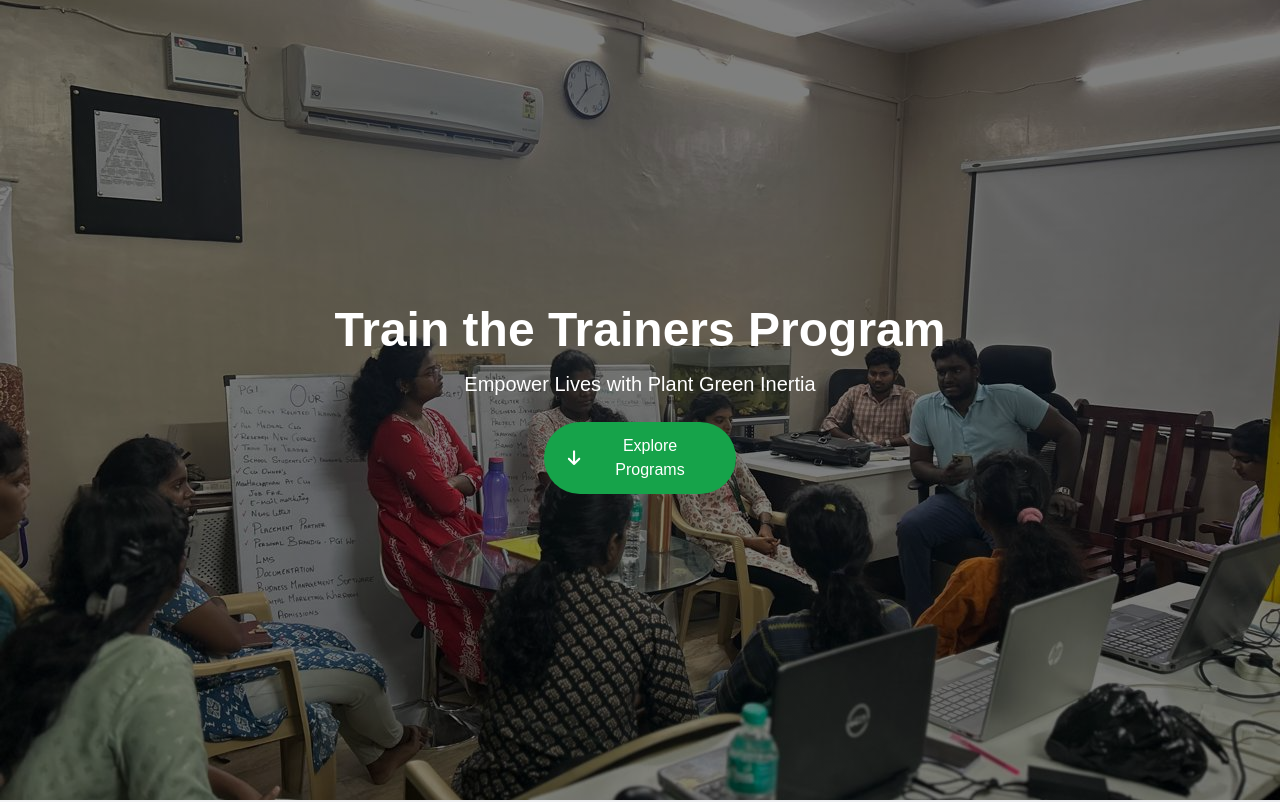
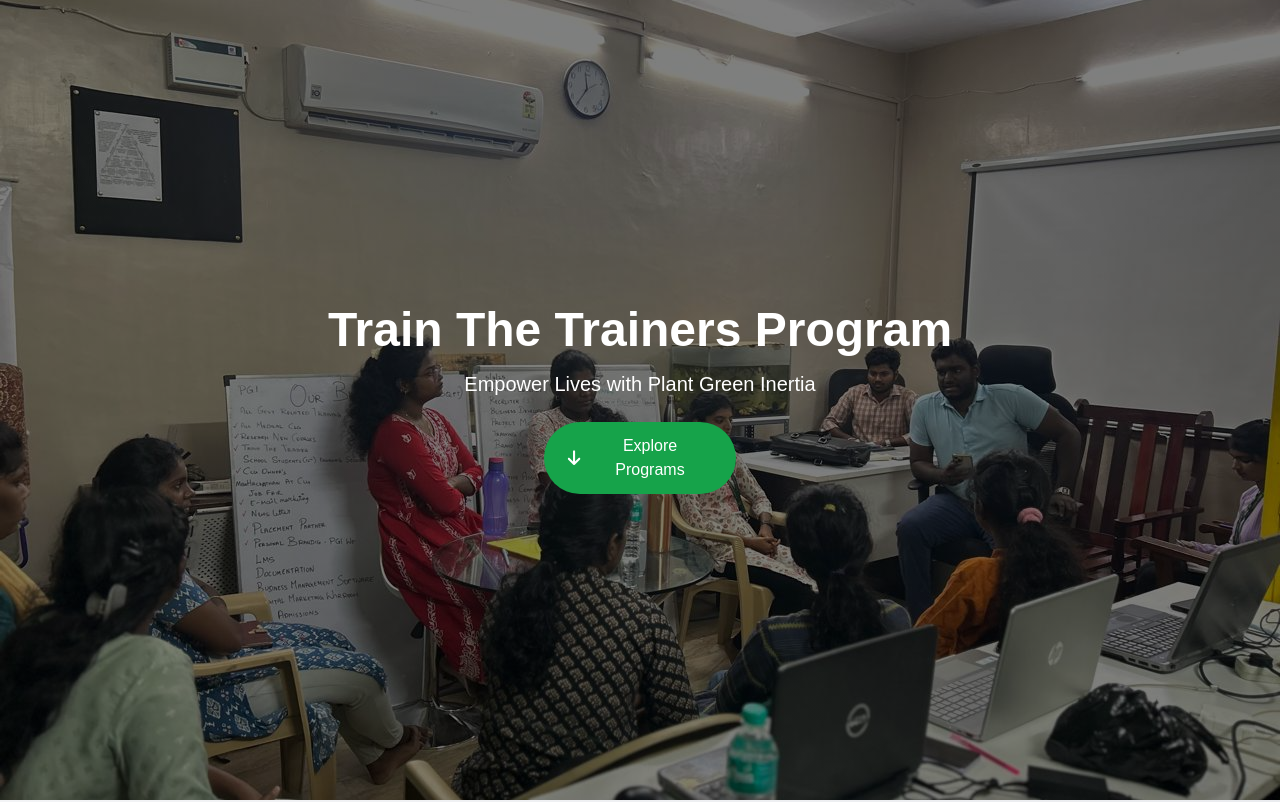
Before and after one commit to badhrikris/pgi-new, a plain HTML site: page index.html in a window 1280 px wide. Shown: the top 802 px of the page. Drawn offline with nearby package versions, Linux system fonts and the light colour scheme.

Commit message:
Update index.html

```diff
--- a/index.html
+++ b/index.html
@@ -74,7 +74,7 @@
   </style>
 
   <div class="fade-in px-6">
-    <h1 class="text-5xl font-bold mb-4">Train the Trainers Program</h1>
+    <h1 class="text-5xl font-bold mb-4">Train The Trainers Program</h1>
     <p class="text-xl mb-6">Empower Lives with Plant Green Inertia</p>
     <a href="#programs" class="bg-green-600 text-white px-6 py-3 rounded-full hover:bg-green-700 flex items-center justify-center mx-auto w-48">
       <i class="fa-solid fa-arrow-down mr-2 pulse"></i> Explore Programs
```
